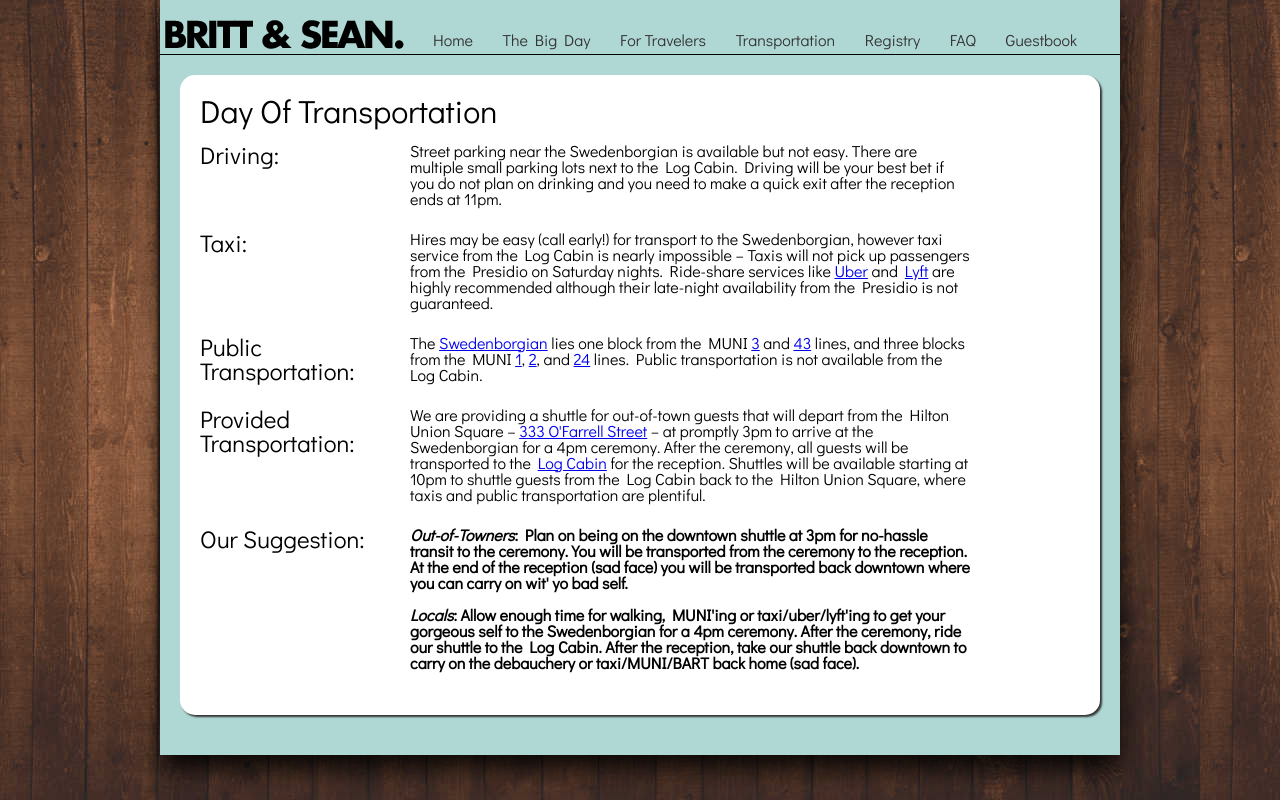
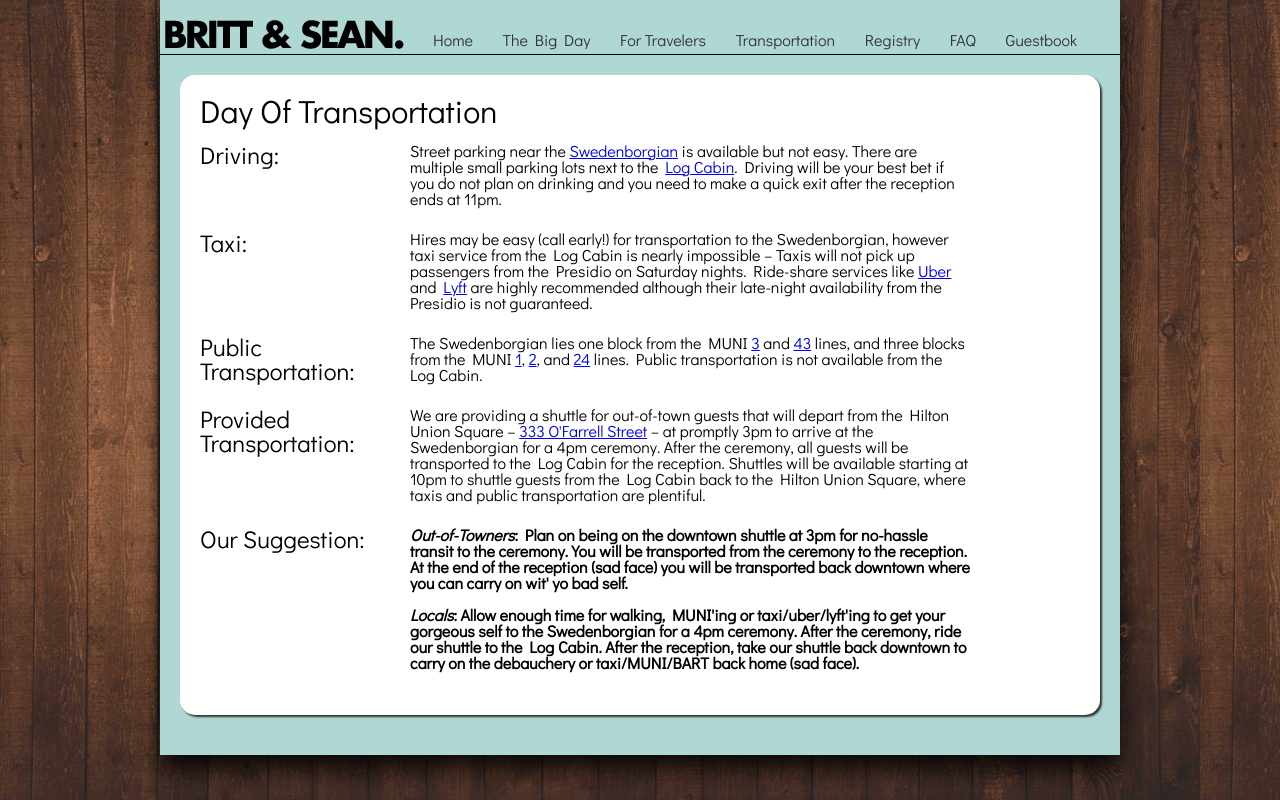
Before and after one commit to seanbelling/brittandsean, a PHP site: page /transportation-day-of in a window 1280 px wide. Run offline with PHP 8.4, Linux system fonts and the light colour scheme; some libraries are stand-ins or nearby versions.

Commit message:
this is getting annoying

```diff
--- a/transportation-day-of.php
+++ b/transportation-day-of.php
@@ -39,17 +39,16 @@
             <div class="page-content">
               <h2>Day Of Transportation</h2>
                 <div class="clearfix"><div class="term"><h3>Driving:</h3></div>
-                <div class="def"><p>Street parking near the Swedenborgian is available but not easy. There are multiple small parking lots next to the Log Cabin. Driving will be your best bet if you do not plan on drinking and you need to make a quick exit after the reception ends at 11pm. </p></div></div>
-
+                <div class="def"><p>Street parking near the <a href="https://www.google.com/maps/preview?q=swedenborgian+church+san+francisco&oe=utf-8&client=firefox-a&fb=1&gl=us&hq=swedenborgian+church+san+francisco&cid=0,0,80599378669799465&t=m&z=16&iwloc=A" target="_blank">Swedenborgian</a> is available but not easy. There are multiple small parking lots next to the <a href="http://goo.gl/maps/RLyKO" target="_blank">Log Cabin</a>. Driving will be your best bet if you do not plan on drinking and you need to make a quick exit after the reception ends at 11pm. </p></div></div>
 
                 <div class="clearfix"><div class="term"><h3>Taxi:</h3></div>
-                <div class="def"><p>Hires may be easy (call early!) for transport to the Swedenborgian, however taxi service from the Log Cabin is nearly impossible &ndash; Taxis will not pick up passengers from the Presidio on Saturday nights. Ride-share services like <a href="https://www.uber.com/" target="_blank">Uber</a> and <a href="http://www.lyft.com/" target="_blank">Lyft</a> are highly recommended although their late-night availability from the Presidio is not guaranteed.</p></div></div>
+                <div class="def"><p>Hires may be easy (call early!) for transportation to the Swedenborgian, however taxi service from the Log Cabin is nearly impossible &ndash; Taxis will not pick up passengers from the Presidio on Saturday nights. Ride-share services like <a href="https://www.uber.com/" target="_blank">Uber</a> and <a href="http://www.lyft.com/" target="_blank">Lyft</a> are highly recommended although their late-night availability from the Presidio is not guaranteed.</p></div></div>
 
                 <div class="clearfix"><div class="term"><h3>Public Transportation:</h3></div>
-                <div class="def"><p>The <a href="https://www.google.com/maps/preview?q=swedenborgian+church+san+francisco&oe=utf-8&client=firefox-a&fb=1&gl=us&hq=swedenborgian+church+san+francisco&cid=0,0,80599378669799465&t=m&z=16&iwloc=A" target="_blank">Swedenborgian</a> lies one block from the MUNI <a href="https://www.sfmta.com/getting-around/transit/routes-stops/3-jackson" target="_blank">3</a> and <a href="https://www.sfmta.com/getting-around/transit/routes-stops/43-masonic" target="_blank">43</a> lines, and three blocks from the MUNI <a href="https://www.sfmta.com/getting-around/transit/routes-stops/1-california" target="_blank">1</a>, <a href="https://www.sfmta.com/getting-around/transit/routes-stops/2-clement" target="_blank">2</a>, and <a href="https://www.sfmta.com/getting-around/transit/routes-stops/24-divisadero" target="_blank">24</a> lines. Public transportation is not available from the Log Cabin. </p></div></div>
+                <div class="def"><p>The Swedenborgian lies one block from the MUNI <a href="https://www.sfmta.com/getting-around/transit/routes-stops/3-jackson" target="_blank">3</a> and <a href="https://www.sfmta.com/getting-around/transit/routes-stops/43-masonic" target="_blank">43</a> lines, and three blocks from the MUNI <a href="https://www.sfmta.com/getting-around/transit/routes-stops/1-california" target="_blank">1</a>, <a href="https://www.sfmta.com/getting-around/transit/routes-stops/2-clement" target="_blank">2</a>, and <a href="https://www.sfmta.com/getting-around/transit/routes-stops/24-divisadero" target="_blank">24</a> lines. Public transportation is not available from the Log Cabin. </p></div></div>
 
                 <div class="clearfix"><div class="term"><h3>Provided Transportation:</h3></div>
-                <div class="def"><p>We are providing a shuttle for out-of-town guests that will depart from the Hilton Union Square &ndash; <a href="https://goo.gl/maps/TvMz8" target="_blank">333 O'Farrell Street</a> &ndash; at promptly 3pm to arrive at the Swedenborgian for a 4pm ceremony. After the ceremony, all guests will be transported to the <a href="http://goo.gl/maps/RLyKO" target="_blank">Log Cabin</a> for the reception. Shuttles will be available starting at 10pm to shuttle guests from the Log Cabin back to the Hilton Union Square, where taxis and public transportation are plentiful. </p></div></div>
+                <div class="def"><p>We are providing a shuttle for out-of-town guests that will depart from the Hilton Union Square &ndash; <a href="https://goo.gl/maps/TvMz8" target="_blank">333 O'Farrell Street</a> &ndash; at promptly 3pm to arrive at the Swedenborgian for a 4pm ceremony. After the ceremony, all guests will be transported to the Log Cabin for the reception. Shuttles will be available starting at 10pm to shuttle guests from the Log Cabin back to the Hilton Union Square, where taxis and public transportation are plentiful. </p></div></div>
 
                 <div class="clearfix"><div class="term"><h3>Our Suggestion:</h3></div>
                 <div class="def"><p><b><i>Out-of-Towners</i>: Plan on being on the downtown shuttle at 3pm for no-hassle transit to the ceremony. You will be transported from the ceremony to the reception. At the end of the reception (sad face) you will be transported back downtown where you can carry on wit' yo bad self.</b></p>
```
